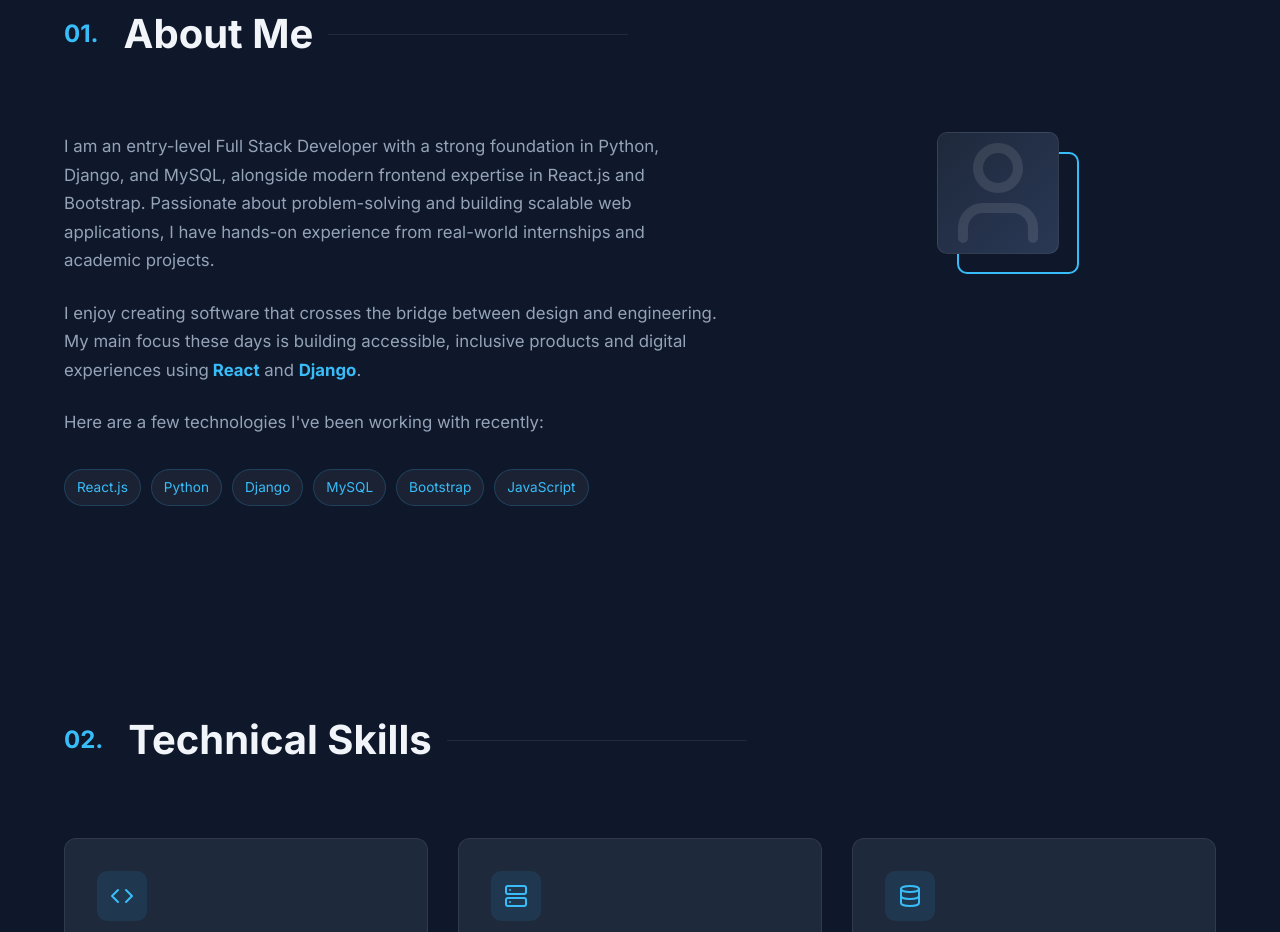
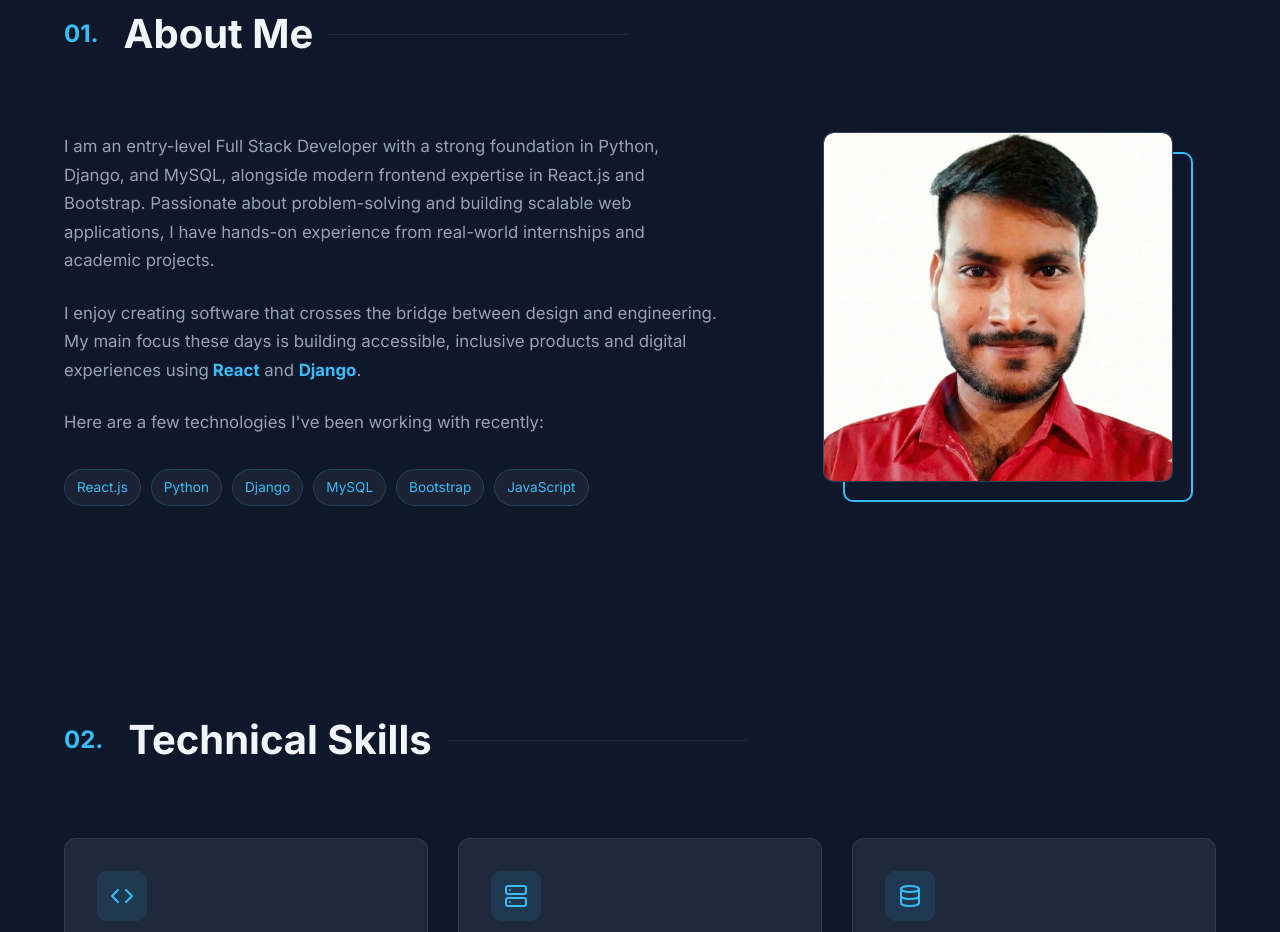
Before and after one commit to chanduyadav23/Portfolio-Chandu, a React (Vite) app: page / in a window 1280 px wide. Shown: the part 900-1832 px from the top of the page. Built offline with nearby package versions, Linux system fonts and the light colour scheme.

Commit message:
Changes2

```diff
--- a/src/App.jsx
+++ b/src/App.jsx
@@ -615,6 +615,13 @@ section {
   color: var(--text-main);
   font-weight: 700;
 }
+.profile-img {
+  width: 100%;
+  height: 100%;
+  object-fit: cover;
+  border-radius: 10px;
+  display: block;
+}
 
 .exp-date {
   color: var(--primary);
@@ -1005,10 +1012,14 @@ const About = () => {
             </div>
           </div>
 
-          <div className="profile-card">
-            <div className="profile-img-placeholder">
-              <User size={120} color="rgba(255,255,255,0.1)" />
-            </div>
+  <div className="profile-card">
+  <div className="profile-img-placeholder">
+    <img
+      src="/profile.jpg"
+      alt="Chandu Yadav"
+      className="profile-img"
+    />
+  </div>
           </div>
         </div>
       </div>
```
